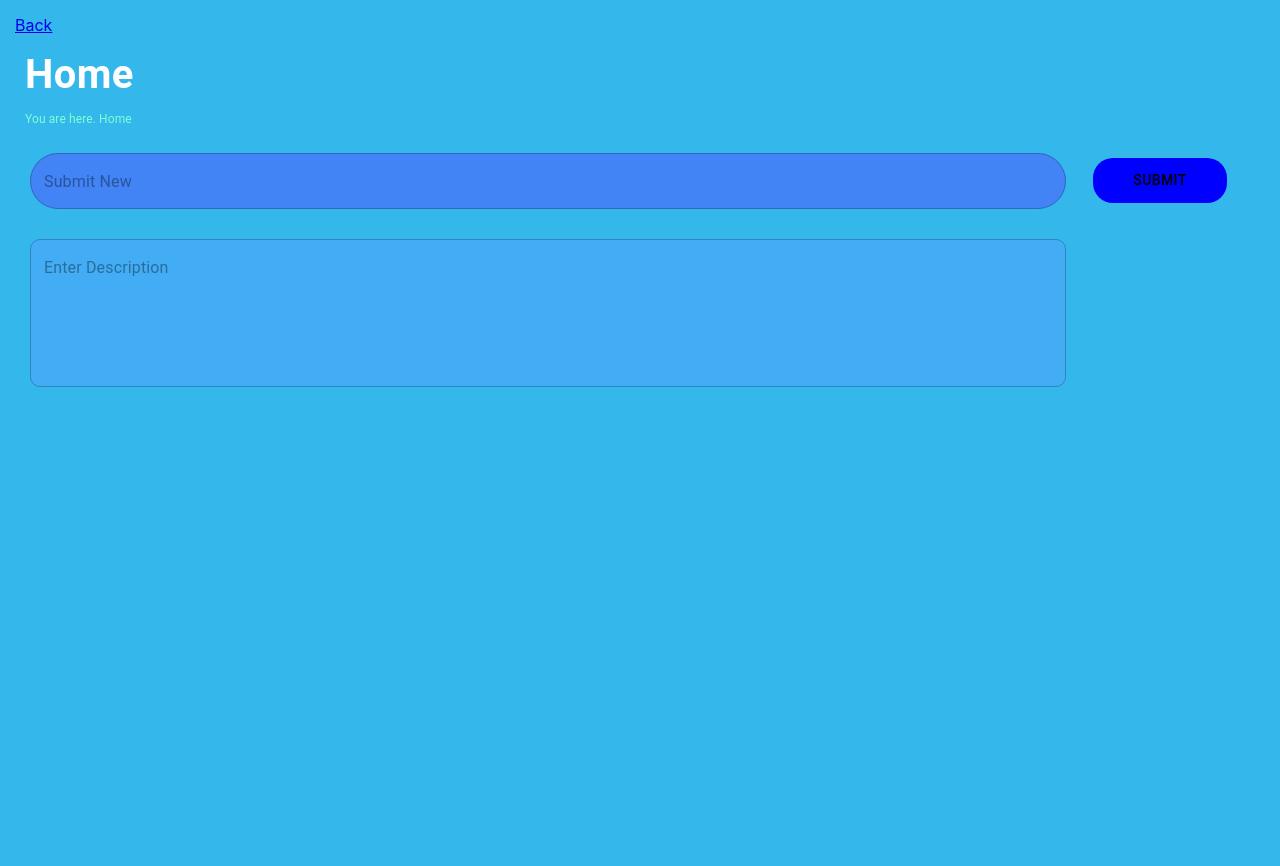
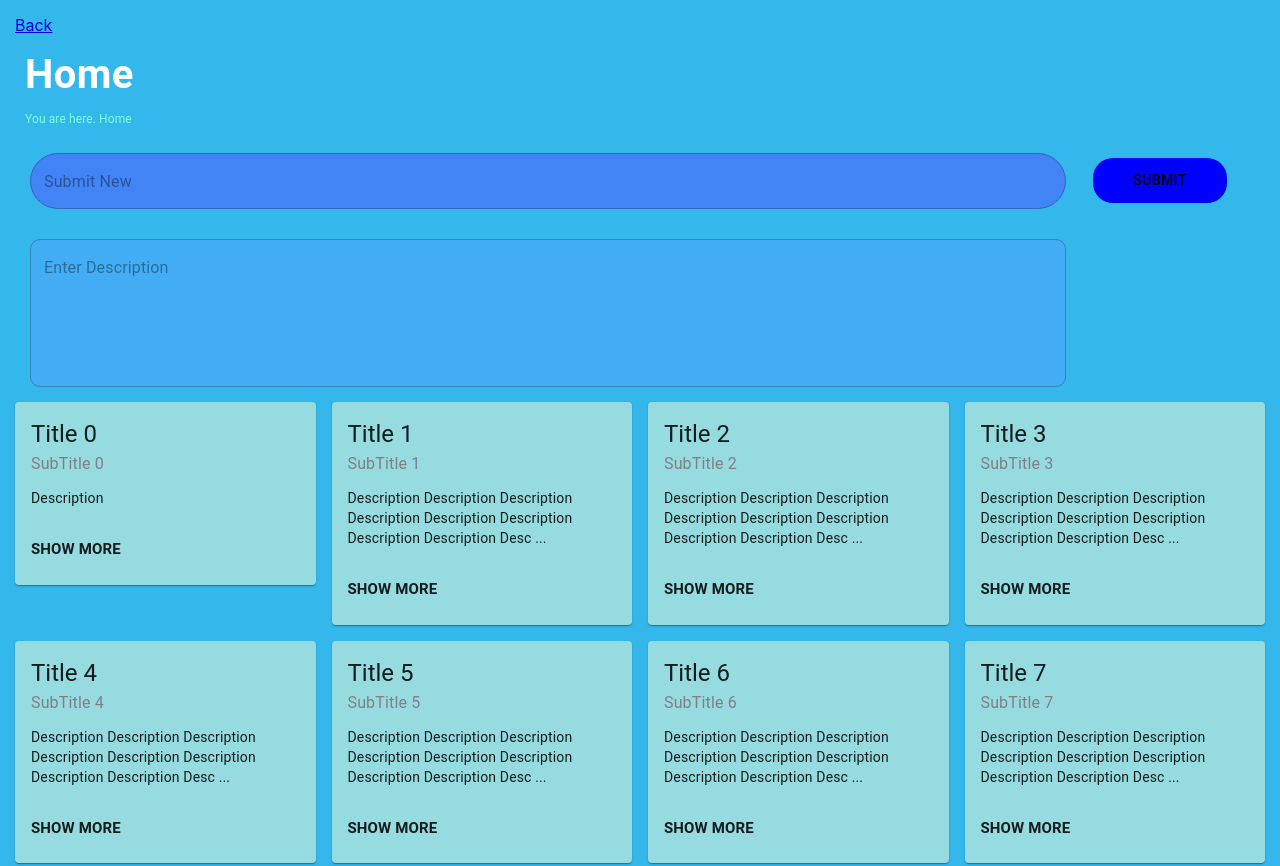
Before and after one commit to fcodelabs/training-web, a React (Create React App) app: page /home in a window 1280 px wide. Shown: the top 866 px of the page. Before the commit the page ends 830 px from the top, so only its background shows below. Built offline with nearby package versions, Linux system fonts and the light colour scheme.

Commit message:
Created DiaryCard

```diff
--- /dev/null
+++ b/src/DiaryCard.scss
@@ -0,0 +1,19 @@
+
+
+.diary-card-view{
+  margin: 10px;
+}
+
+.diary-card{
+  border-radius: 20px;
+  .diary-card-subtitle{
+    color: gray;
+  }
+  .diary-card-description{
+    margin: 10px 0 30px 0;
+  }
+  .diary-card-show-more{
+    font-size: 15px;
+    font-weight: bold;
+  }
+}
--- /dev/null
+++ b/src/DiaryCard.tsx
@@ -0,0 +1,50 @@
+import {FC} from "react";
+import {Card, CardContent, makeStyles, Typography} from "@mui/material";
+import './DiaryCard.scss'
+
+type DiaryCardProps = {
+    title: string;
+    subtitle: string;
+    description: string;
+    color: string;
+}
+
+
+const DiaryCard: FC<DiaryCardProps>  = ({title, subtitle, description, color}: DiaryCardProps) => {
+    return <div>
+        <Card className={"diary-card"} style={{
+            backgroundColor: color,
+        }}>
+            <CardContent>
+                <Typography
+                    className={"diary-card-title"}
+                    variant={"h5"}
+                >
+                    {title}
+                </Typography>
+                <Typography
+                    className={"diary-card-subtitle"}
+                    variant={"subtitle1"}
+                >
+                    {subtitle}
+                </Typography>
+                <Typography
+                    display={"block"}
+                    className={"diary-card-description"}
+                    variant={"body2"}
+                    style={{ wordWrap: "break-word" }}
+                >
+                    {description.length>100 ? description.substring(0,100).concat(" ..."):description}
+                </Typography>
+                <Typography
+                    className={"diary-card-show-more"}
+                    variant={"body1"}
+                >
+                    {"SHOW MORE"}
+                </Typography>
+            </CardContent>
+        </Card>
+    </div>
+}
+
+export default DiaryCard;
--- a/src/DiaryHome.tsx
+++ b/src/DiaryHome.tsx
@@ -3,6 +3,7 @@ import {Button, FormControl, Grid, TextareaAutosize, TextField, Typography} from
 import './DiaryHome.scss'
 import {deepPurple} from "@mui/material/colors";
 import {Link} from "react-router-dom";
+import DiaryCard from "./DiaryCard";
 
 const DieryHome: FC  = () => {
 
@@ -80,6 +81,30 @@ const DieryHome: FC  = () => {
                 </Grid>
             </Grid>
 
+        <Grid container className={"diary-card-view"} columnSpacing={2} rowSpacing={2}>
+            <Grid item  xl={3} md={4} lg={3} sm={6} xs={12} key={0}>
+                <DiaryCard
+                    title={`Title 0`}
+                    description={"Description"}
+                    color={"#96dbe0"}
+                    subtitle={`SubTitle 0`}
+                />
+            </Grid>
+            {
+                [1,2,3,4,5,6,7,8,9,10].map(i=>(
+                    <Grid item  xl={3} md={4} lg={3} sm={6} xs={12} key={i}>
+                        <DiaryCard
+                            title={`Title ${i}`}
+                            description={"Description ".repeat(150)}
+                            color={"#96dbe0"}
+                            subtitle={`SubTitle ${i}`}
+                        />
+                    </Grid>
+                ))
+            }
+
+
+        </Grid>
 
 
 
```
